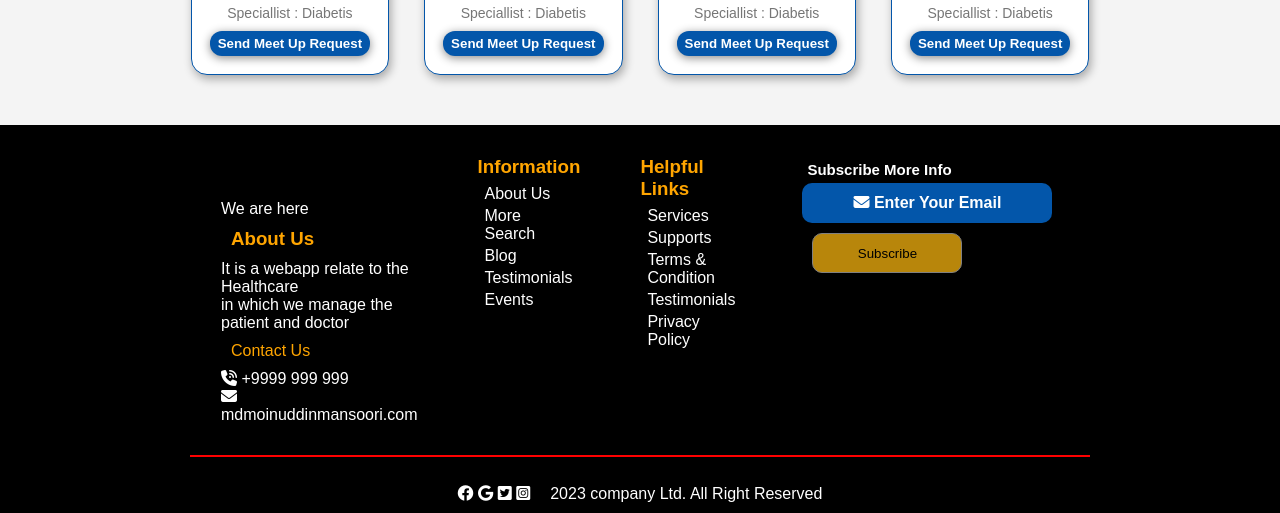
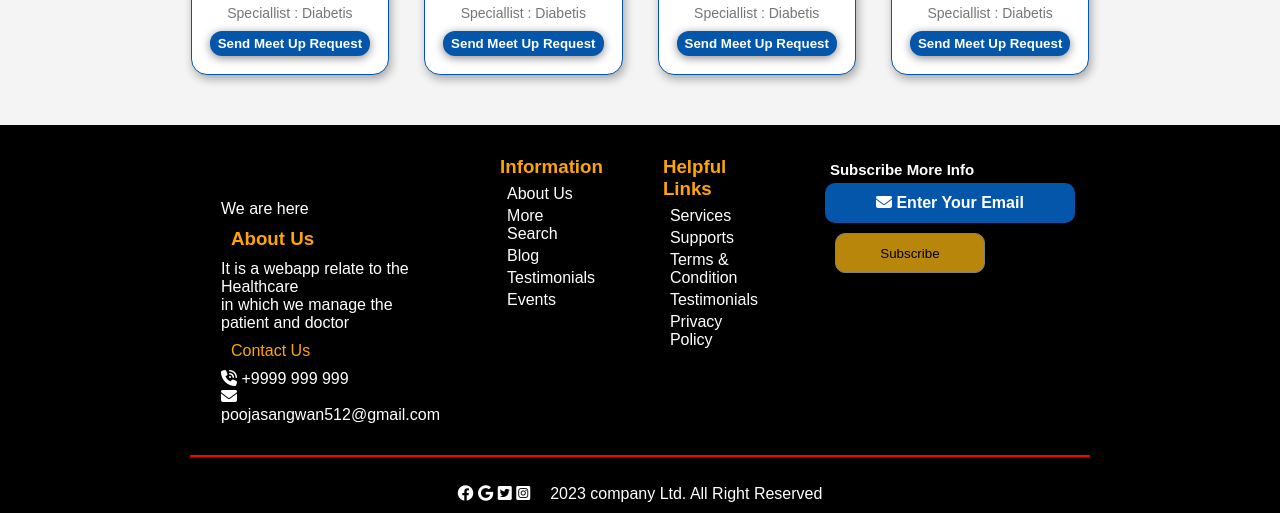
Before and after one commit to 1Pooja617/OctaNet_July, a plain HTML site: page index.html in a window 1280 px wide. Shown: the part 1755-2268 px from the top of the page. Drawn offline with nearby package versions, Linux system fonts and the light colour scheme.

Commit message:
name changed

```diff
--- a/index.html
+++ b/index.html
@@ -121,7 +121,7 @@
           <p>
             <i class="fa-sharp fa-solid fa-phone-volume"> </i> +9999 999 999
           </p>
-          <p><i class="fa-solid fa-envelope"></i> mdmoinuddinmansoori.com</p>
+          <p><i class="fa-solid fa-envelope"></i>poojasangwan512@gmail.com</p>
         </div>
 
         <div class="second">
```
